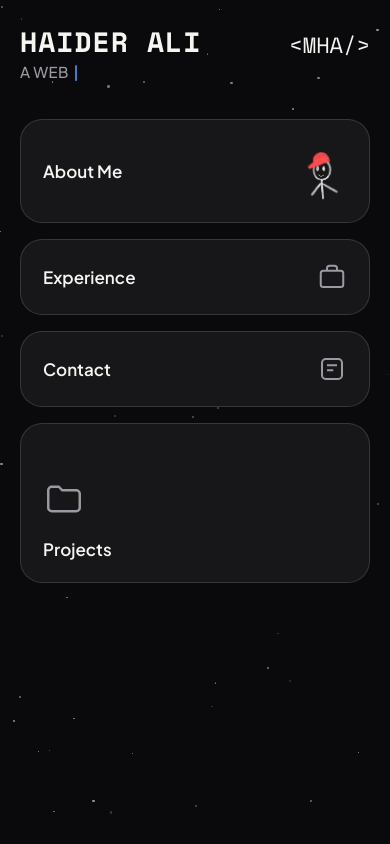
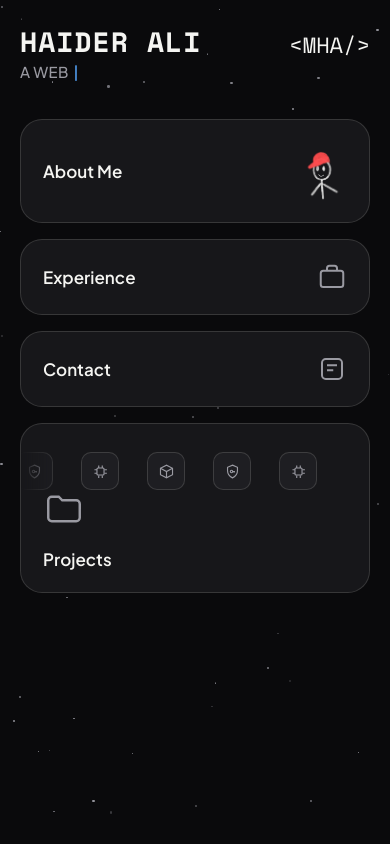
Before and after one commit to HaiderAliqnt/portfolio_2, a React (Vite) app: page / in a window 390 px wide. Built offline with nearby package versions, Linux system fonts and the light colour scheme.

Commit message:
logos added

```diff
--- /dev/null
+++ b/src/components/ProjectMarquee.css
@@ -0,0 +1,72 @@
+.project-marquee {
+    position: relative;
+    width: 100%;
+    overflow: hidden;
+    mask-image: linear-gradient(
+        90deg,
+        transparent 0%,
+        #000 12%,
+        #000 88%,
+        transparent 100%
+    );
+    -webkit-mask-image: linear-gradient(
+        90deg,
+        transparent 0%,
+        #000 12%,
+        #000 88%,
+        transparent 100%
+    );
+}
+
+.project-marquee__track {
+    display: flex;
+    align-items: center;
+    gap: 28px;
+    width: max-content;
+    animation: marquee-scroll 14s linear infinite;
+}
+
+.project-marquee__item {
+    display: flex;
+    align-items: center;
+    justify-content: center;
+    width: 44px;
+    height: 44px;
+    flex-shrink: 0;
+    border-radius: 12px;
+    border: 1px solid var(--border);
+    background: var(--bg-elevated-2);
+    color: var(--text-secondary);
+}
+
+.project-marquee__item svg {
+    width: 20px;
+    height: 20px;
+}
+
+@keyframes marquee-scroll {
+    from {
+        transform: translateX(0);
+    }
+    to {
+        transform: translateX(-50%);
+    }
+}
+
+@media (prefers-reduced-motion: reduce) {
+    .project-marquee__track {
+        animation: none;
+    }
+}
+
+@media (max-width: 640px) {
+    .project-marquee__item {
+        width: 38px;
+        height: 38px;
+        border-radius: 10px;
+    }
+    .project-marquee__item svg {
+        width: 17px;
+        height: 17px;
+    }
+}
--- /dev/null
+++ b/src/components/ProjectMarquee.jsx
@@ -0,0 +1,23 @@
+import { PROJECT_ICONS } from "./projectIcons.jsx";
+import "./ProjectMarquee.css";
+
+const ICON_IDS = Object.keys(PROJECT_ICONS);
+
+export default function ProjectMarquee() {
+  const track = [...ICON_IDS, ...ICON_IDS];
+
+  return (
+    <div className="project-marquee" aria-hidden="true">
+      <div className="project-marquee__track">
+        {track.map((id, i) => {
+          const Icon = PROJECT_ICONS[id];
+          return (
+            <span className="project-marquee__item" key={`${id}-${i}`}>
+              <Icon />
+            </span>
+          );
+        })}
+      </div>
+    </div>
+  );
+}
--- /dev/null
+++ b/src/components/projectIcons.jsx
@@ -0,0 +1,61 @@
+// Simple line-icon set for each project, matching the sidebar's visual
+// language (stroke-based, currentColor). Add an entry here whenever a new
+// project is added to src/data/projects.js.
+
+function BoxIcon(props) {
+  return (
+    <svg
+      viewBox="0 0 24 24"
+      fill="none"
+      stroke="currentColor"
+      strokeWidth="1.6"
+      {...props}
+    >
+      <path d="M3.5 7.5 12 3l8.5 4.5v9L12 21l-8.5-4.5v-9Z" />
+      <path d="M3.5 7.5 12 12l8.5-4.5M12 12v9" />
+    </svg>
+  );
+}
+
+function ShieldKeyIcon(props) {
+  return (
+    <svg
+      viewBox="0 0 24 24"
+      fill="none"
+      stroke="currentColor"
+      strokeWidth="1.6"
+      {...props}
+    >
+      <path d="M12 3l7 3v5c0 4.5-2.9 8-7 10-4.1-2-7-5.5-7-10V6l7-3Z" />
+      <circle cx="10.6" cy="12" r="1.7" />
+      <path d="M12 12h3.5M14.2 12v1.6" />
+    </svg>
+  );
+}
+
+function ChipIcon(props) {
+  return (
+    <svg
+      viewBox="0 0 24 24"
+      fill="none"
+      stroke="currentColor"
+      strokeWidth="1.6"
+      {...props}
+    >
+      <rect x="7" y="7" width="10" height="10" rx="1.5" />
+      <path d="M9.5 7V3.5M14.5 7V3.5M9.5 21v-3.5M14.5 21v-3.5M7 9.5H3.5M7 14.5H3.5M21 9.5h-3.5M21 14.5h-3.5" />
+    </svg>
+  );
+}
+
+export const PROJECT_ICONS = {
+  gikgo: BoxIcon,
+  "jwt-auditor": ShieldKeyIcon,
+  "riscv-emulator": ChipIcon,
+};
+
+export function ProjectIcon({ id, className }) {
+  const Icon = PROJECT_ICONS[id];
+  if (!Icon) return null;
+  return <Icon className={className} />;
+}
--- a/src/pages/Home.css
+++ b/src/pages/Home.css
@@ -73,6 +73,15 @@
     justify-content: flex-end;
     gap: 18px;
     padding: 30px;
+    overflow: hidden;
+    min-height: 190px;
+}
+
+.home-tile--projects__marquee-slot {
+    position: absolute;
+    top: 28px;
+    left: 0;
+    right: 0;
 }
 
 .home-tile--projects .home-tile__glyph--outline {
@@ -98,7 +107,7 @@
     }
 
     .home-tile--projects {
-        min-height: 160px;
+        min-height: 170px;
     }
 }
 
--- a/src/pages/Home.jsx
+++ b/src/pages/Home.jsx
@@ -2,6 +2,7 @@ import { useEffect, useRef } from "react";
 import { Link } from "react-router-dom";
 import gsap from "gsap";
 import Header from "../components/Header";
+import ProjectMarquee from "../components/ProjectMarquee";
 import "./Home.css";
 
 export default function Home() {
@@ -103,6 +104,9 @@ export default function Home() {
           onMouseLeave={handleLeave}
           className="home-tile home-tile--projects"
         >
+          <div className="home-tile--projects__marquee-slot">
+            <ProjectMarquee />
+          </div>
           <span className="home-tile__glyph home-tile__glyph--outline">
             <svg
               viewBox="0 0 24 24"
--- a/src/pages/ProjectDetail.css
+++ b/src/pages/ProjectDetail.css
@@ -31,6 +31,14 @@
     height: 56px;
     background: rgba(255, 255, 255, 0.65);
     border-radius: 12px;
+    display: flex;
+    align-items: center;
+    justify-content: center;
+    color: #1a1a1a;
+}
+.project-banner__thumb svg {
+    width: 32px;
+    height: 32px;
 }
 
 .project-body {
@@ -92,7 +100,9 @@
     display: inline-block;
     font-weight: 700;
     color: var(--text-primary);
-  transition: color 0.2s ease, transform 0.2s ease;
+    transition:
+        color 0.2s ease,
+        transform 0.2s ease;
 }
 
 .back-link:hover {
@@ -112,6 +122,10 @@
     .project-banner__thumb {
         width: 56px;
         height: 42px;
+    }
+    .project-banner__thumb svg {
+        width: 24px;
+        height: 24px;
     }
 
     .project-body__row h3 {
--- a/src/pages/ProjectDetail.jsx
+++ b/src/pages/ProjectDetail.jsx
@@ -4,6 +4,7 @@ import gsap from "gsap";
 import Header from "../components/Header";
 import Sidebar from "../components/Sidebar";
 import { getProject } from "../data/projects";
+import { ProjectIcon } from "../components/projectIcons";
 import "./ProjectDetail.css";
 
 export default function ProjectDetail() {
@@ -17,12 +18,12 @@ export default function ProjectDetail() {
     tl.fromTo(
       bannerRef.current,
       { opacity: 0, y: 20 },
-      { opacity: 1, y: 0, duration: 0.5, ease: "power2.out" }
+      { opacity: 1, y: 0, duration: 0.5, ease: "power2.out" },
     ).fromTo(
       bodyRef.current.children,
       { opacity: 0, y: 12 },
       { opacity: 1, y: 0, duration: 0.4, stagger: 0.08, ease: "power2.out" },
-      "-=0.25"
+      "-=0.25",
     );
   }, [id]);
 
@@ -42,9 +43,14 @@ export default function ProjectDetail() {
       <Header />
       <Sidebar />
 
-      <div className={`project-banner project-banner--${project.color}`} ref={bannerRef}>
+      <div
+        className={`project-banner project-banner--${project.color}`}
+        ref={bannerRef}
+      >
         <span className="project-banner__name">{project.name}</span>
-        <span className="project-banner__thumb" />
+        <span className="project-banner__thumb">
+          <ProjectIcon id={project.id} />
+        </span>
       </div>
 
       <div className="project-body" ref={bodyRef}>
--- a/src/pages/Projects.css
+++ b/src/pages/Projects.css
@@ -28,7 +28,9 @@
     font-size: 20px;
     letter-spacing: 1px;
     color: #1a1a1a;
-  transition: transform 0.2s ease, box-shadow 0.2s ease;
+    transition:
+        transform 0.2s ease,
+        box-shadow 0.2s ease;
 }
 
 .project-card:hover {
@@ -50,6 +52,14 @@
     height: 44px;
     background: rgba(255, 255, 255, 0.65);
     border-radius: 10px;
+    display: flex;
+    align-items: center;
+    justify-content: center;
+    color: #1a1a1a;
+}
+.project-card__thumb svg {
+    width: 26px;
+    height: 26px;
 }
 
 .filter-group {
@@ -67,7 +77,9 @@
     font-size: 13px;
     letter-spacing: 0.05em;
     color: var(--text-secondary);
-  transition: background 0.2s ease, color 0.2s ease;
+    transition:
+        background 0.2s ease,
+        color 0.2s ease;
 }
 
 .filter-btn:hover {
@@ -107,6 +119,10 @@
         width: 46px;
         height: 36px;
     }
+    .project-card__thumb svg {
+        width: 20px;
+        height: 20px;
+    }
 
     .filter-btn {
         padding: 8px 16px;
--- a/src/pages/Projects.jsx
+++ b/src/pages/Projects.jsx
@@ -4,6 +4,7 @@ import gsap from "gsap";
 import Header from "../components/Header";
 import Sidebar from "../components/Sidebar";
 import { projects } from "../data/projects";
+import { ProjectIcon } from "../components/projectIcons";
 import "./Projects.css";
 
 const FILTERS = ["ALL", "DEV", "CYB"];
@@ -18,7 +19,7 @@ export default function Projects() {
     gsap.fromTo(
       listRef.current.children,
       { opacity: 0, y: 16 },
-      { opacity: 1, y: 0, duration: 0.4, stagger: 0.07, ease: "power2.out" }
+      { opacity: 1, y: 0, duration: 0.4, stagger: 0.07, ease: "power2.out" },
     );
   }, [filter]);
 
@@ -38,7 +39,9 @@ export default function Projects() {
                 className={`project-card project-card--${p.color}`}
               >
                 <span className="project-card__name">{p.name}</span>
-                <span className="project-card__thumb" />
+                <span className="project-card__thumb">
+                  <ProjectIcon id={p.id} />
+                </span>
               </Link>
             ))}
           </div>
@@ -48,7 +51,9 @@ export default function Projects() {
           {FILTERS.map((f) => (
             <button
               key={f}
-              className={"filter-btn" + (filter === f ? " filter-btn--active" : "")}
+              className={
+                "filter-btn" + (filter === f ? " filter-btn--active" : "")
+              }
               onClick={() => setFilter(f)}
             >
               {f}
```
Lines whose indentation alone changed are shown as unchanged.
